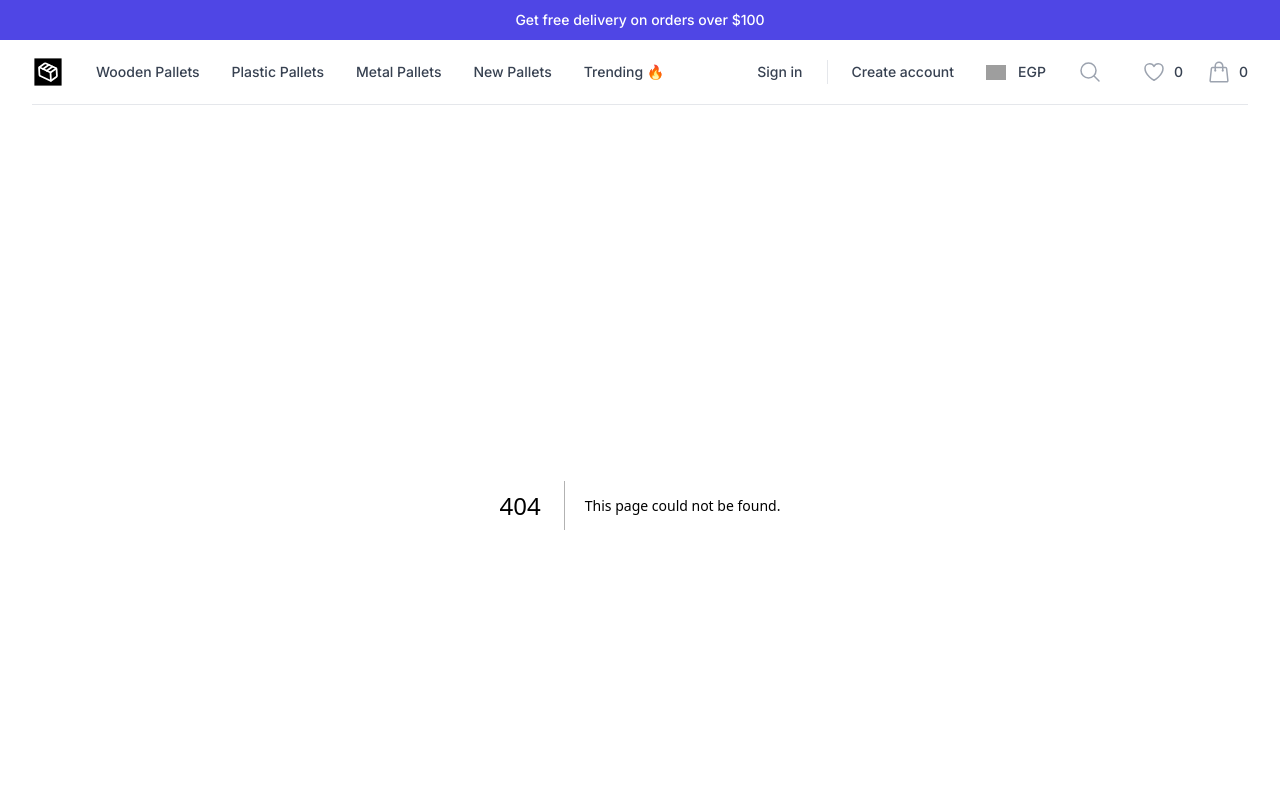
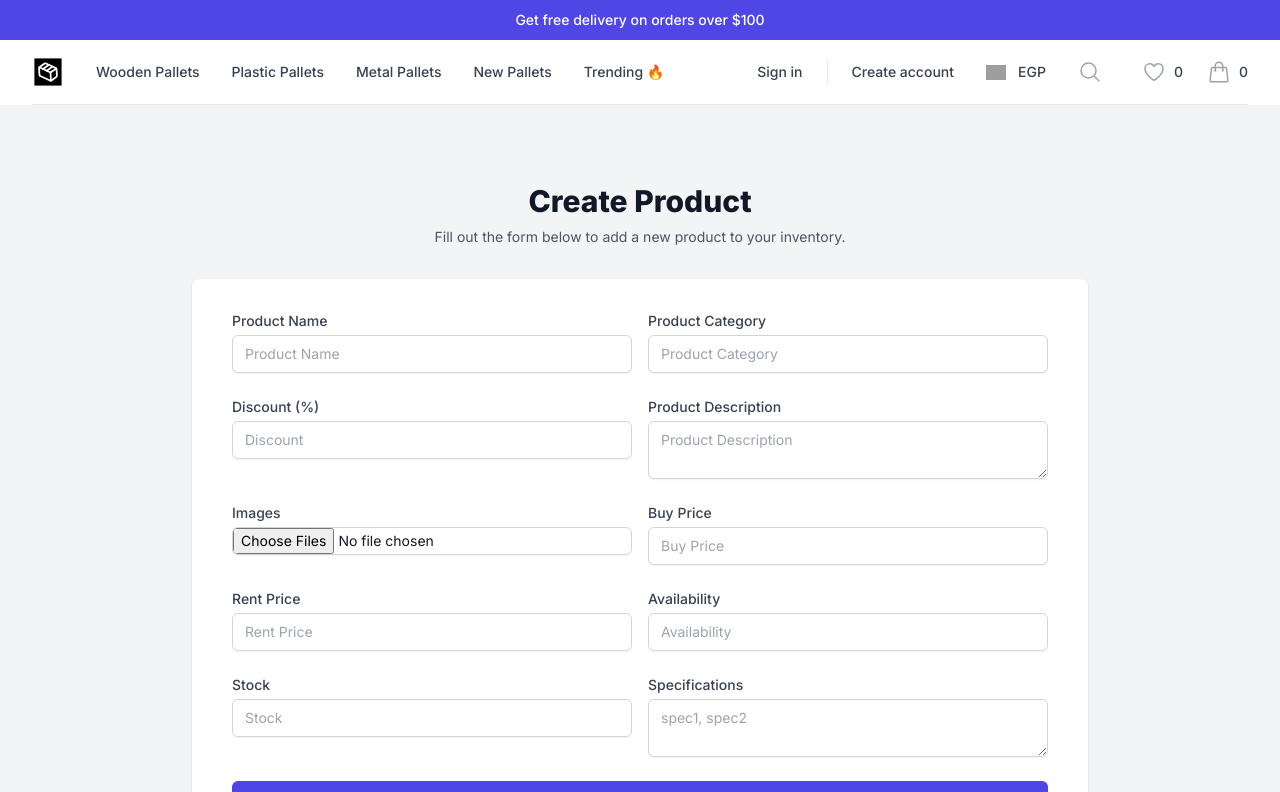
Before and after one commit to EyadTamer999/software-ecommerce-frontend, a Next.js app: page /createProducts in a window 1280 px wide. Before the commit this address had no page. Shown: the top 792 px of the page. Built offline with nearby package versions, Linux system fonts and the light colour scheme; grey boxes are pictures that could not be loaded.

Commit message:
chore: Add createProducts page component

```diff
--- /dev/null
+++ b/src/app/createProducts/page.jsx
@@ -0,0 +1,112 @@
+const createProducts = () => {
+
+    return (
+
+        <div className="min-h-screen bg-gray-100 flex items-center justify-center py-12 px-4 sm:px-6 lg:px-8">
+  <div className="max-w-4xl w-full space-y-8">
+    <div>
+      <h2 className="mt-6 text-center text-3xl font-extrabold text-gray-900">
+        Create Product
+      </h2>
+      <p className="mt-2 text-center text-sm text-gray-600">
+        Fill out the form below to add a new product to your inventory.
+      </p>
+    </div>
+    <div className="bg-white py-8 px-6 shadow rounded-lg sm:px-10">
+      <form className="space-y-6">
+        <div className="grid grid-cols-1 gap-y-6 gap-x-4 sm:grid-cols-2">
+          <div>
+            <label className="block text-sm font-medium text-gray-700">
+              Product Name
+            </label>
+            <div className="mt-1">
+              <input type="text" required className="appearance-none block w-full px-3 py-2 border border-gray-300 rounded-md shadow-sm placeholder-gray-400 focus:outline-none focus:ring-indigo-500 focus:border-indigo-500 sm:text-sm" placeholder="Product Name"/>
+            </div>
+          </div>
+          <div>
+            <label className="block text-sm font-medium text-gray-700">
+              Product Category
+            </label>
+            <div className="mt-1">
+              <input type="text" required className="appearance-none block w-full px-3 py-2 border border-gray-300 rounded-md shadow-sm placeholder-gray-400 focus:outline-none focus:ring-indigo-500 focus:border-indigo-500 sm:text-sm" placeholder="Product Category"/>
+            </div>
+          </div>
+          <div>
+            <label className="block text-sm font-medium text-gray-700">
+              Discount (%)
+            </label>
+            <div className="mt-1">
+              <input type="number" required className="appearance-none block w-full px-3 py-2 border border-gray-300 rounded-md shadow-sm placeholder-gray-400 focus:outline-none focus:ring-indigo-500 focus:border-indigo-500 sm:text-sm" placeholder="Discount"/>
+            </div>
+          </div>
+          <div>
+            <label className="block text-sm font-medium text-gray-700">
+              Product Description
+            </label>
+            <div className="mt-1">
+              <textarea required className="appearance-none block w-full px-3 py-2 border border-gray-300 rounded-md shadow-sm placeholder-gray-400 focus:outline-none focus:ring-indigo-500 focus:border-indigo-500 sm:text-sm" placeholder="Product Description"></textarea>
+            </div>
+          </div>
+          <div>
+            <label className="block text-sm font-medium text-gray-700">
+              Images
+            </label>
+            <div className="mt-1">
+              <input type="file" multiple required className="appearance-none block w-full text-gray-900 border border-gray-300 rounded-md shadow-sm placeholder-gray-400 focus:outline-none focus:ring-indigo-500 focus:border-indigo-500 sm:text-sm" />
+            </div>
+          </div>
+          <div>
+            <label className="block text-sm font-medium text-gray-700">
+              Buy Price
+            </label>
+            <div className="mt-1">
+              <input type="number" required className="appearance-none block w-full px-3 py-2 border border-gray-300 rounded-md shadow-sm placeholder-gray-400 focus:outline-none focus:ring-indigo-500 focus:border-indigo-500 sm:text-sm" placeholder="Buy Price"/>
+            </div>
+          </div>
+          <div>
+            <label className="block text-sm font-medium text-gray-700">
+              Rent Price
+            </label>
+            <div className="mt-1">
+              <input type="number" required className="appearance-none block w-full px-3 py-2 border border-gray-300 rounded-md shadow-sm placeholder-gray-400 focus:outline-none focus:ring-indigo-500 focus:border-indigo-500 sm:text-sm" placeholder="Rent Price"/>
+            </div>
+          </div>
+          <div>
+            <label className="block text-sm font-medium text-gray-700">
+              Availability
+            </label>
+            <div className="mt-1">
+              <input type="number" required className="appearance-none block w-full px-3 py-2 border border-gray-300 rounded-md shadow-sm placeholder-gray-400 focus:outline-none focus:ring-indigo-500 focus:border-indigo-500 sm:text-sm" placeholder="Availability"/>
+            </div>
+          </div>
+          <div>
+            <label className="block text-sm font-medium text-gray-700">
+              Stock
+            </label>
+            <div className="mt-1">
+              <input type="number" required className="appearance-none block w-full px-3 py-2 border border-gray-300 rounded-md shadow-sm placeholder-gray-400 focus:outline-none focus:ring-indigo-500 focus:border-indigo-500 sm:text-sm" placeholder="Stock"/>
+            </div>
+          </div>
+          <div>
+            <label className="block text-sm font-medium text-gray-700">
+              Specifications
+            </label>
+            <div className="mt-1">
+              <textarea required className="appearance-none block w-full px-3 py-2 border border-gray-300 rounded-md shadow-sm placeholder-gray-400 focus:outline-none focus:ring-indigo-500 focus:border-indigo-500 sm:text-sm" placeholder="spec1, spec2"></textarea>
+            </div>
+          </div>
+        </div>
+        <div>
+          <button type="submit" className="w-full flex justify-center py-2 px-4 border border-transparent rounded-md shadow-sm text-sm font-medium text-white bg-indigo-600 hover:bg-indigo-700 focus:outline-none focus:ring-2 focus:ring-offset-2 focus:ring-indigo-500">
+            Create Product
+          </button>
+        </div>
+      </form>
+    </div>
+  </div>
+</div>
+
+    );
+    };
+
+export default createProducts;
```
